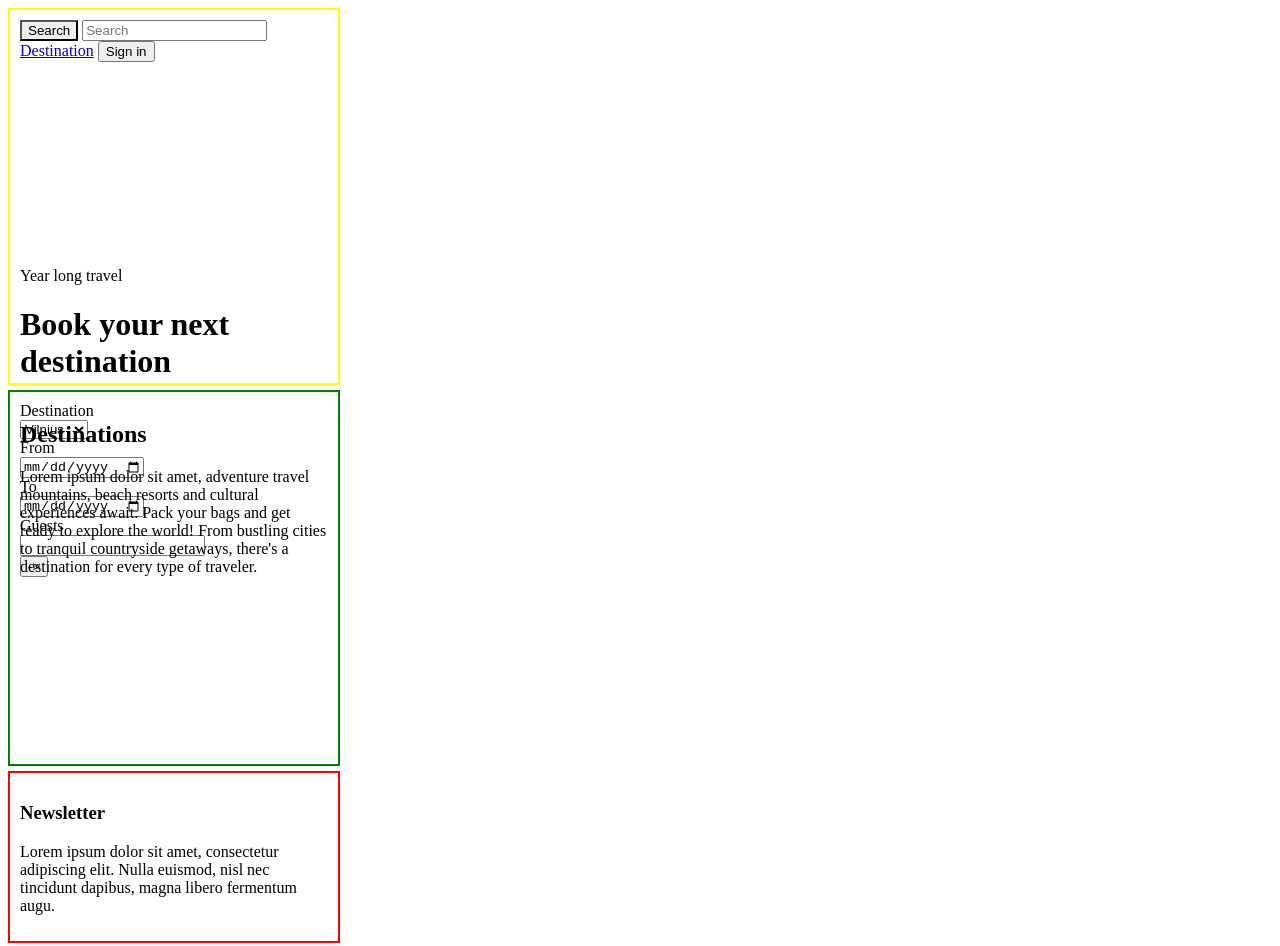
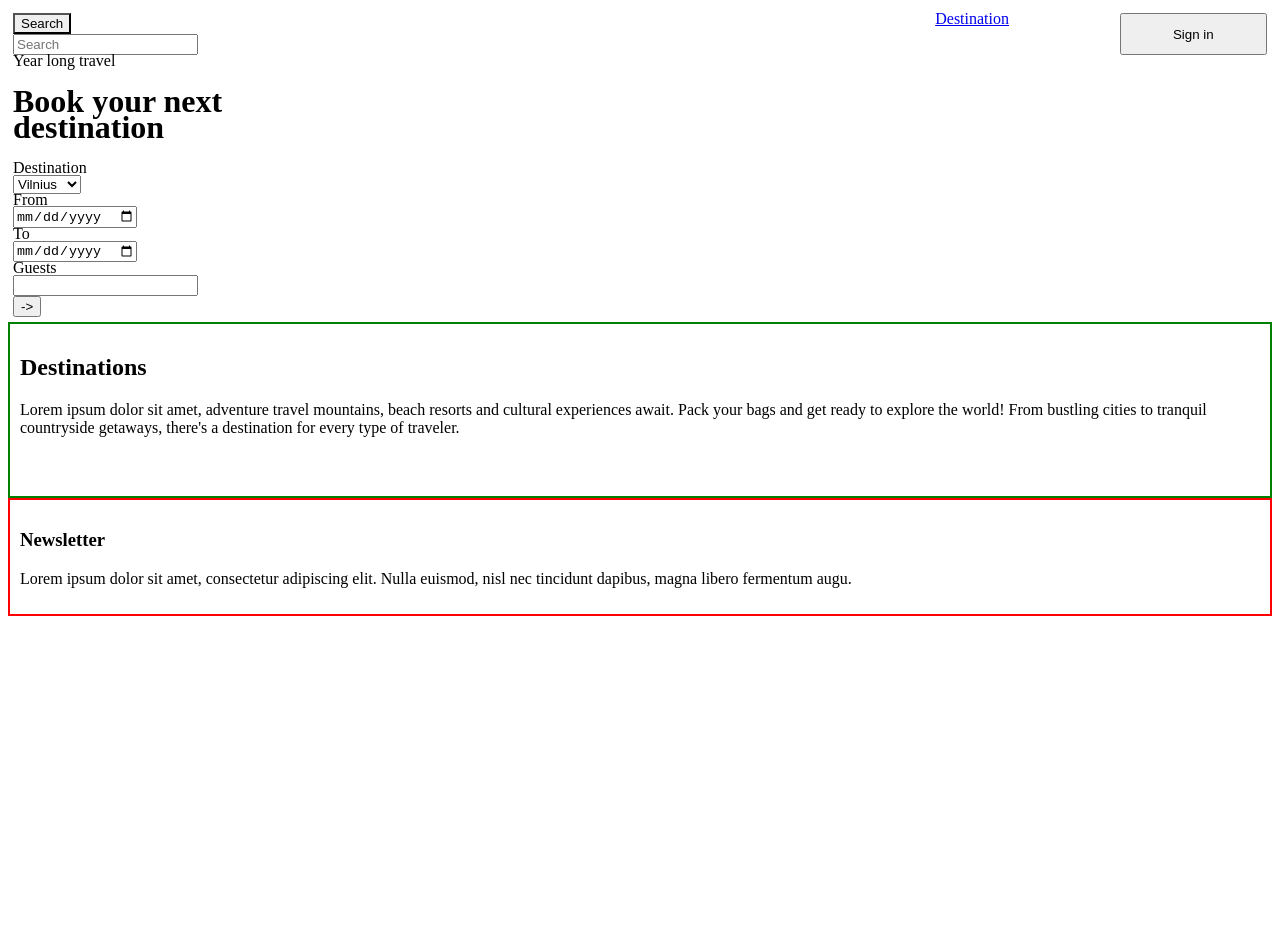
Before and after one commit to vytautasval/Landing-page, a plain HTML site: page main.html in a window 1280 px wide. After the commit the page ends 800 px from the top, so only its background shows below. Drawn offline with Linux system fonts and the light colour scheme.

Commit message:
Second commit

```diff
--- a/main.html
+++ b/main.html
@@ -11,13 +11,13 @@
             <div class="search-bar">
                 <form>
                     <button id="search-button" type="submit">Search</button>
-                    <input type="text" placeholder="Search">
+                    <input id="search-field" type="text" placeholder="Search">
                 </form>
-                <a href="wikipedia.com">Destination</a>
-                <button type="button">Sign in</button>
+                <a id="destination-link" href="wikipedia.com">Destination</a>
+                <button id="sign-in-button" type="button">Sign in</button>
             </div>
             <div class="destination-form">
-                <div>Year long travel</div>
+                Year long travel
                 <h1>Book your next <br>destination</h1>
                 <form>
                     <div id="destination">
--- a/styles.css
+++ b/styles.css
@@ -1,43 +1,48 @@
 .grid-container {
     display: grid;
-    grid-gap: 5px;
-    grid-template-rows: 1fr 1fr 0.25fr;
-    grid-template-columns: 1fr 1fr 1fr 0.5fr 0.25fr;
+    grid-gap: 0px;
+    grid-template-rows: 1fr 0.75fr 0.25fr;
+    grid-template-columns: 1;
     font-size: 16px;
+
 }
+
+
 
 header {
     background: url(images/header.jpg);
+    background-size: cover;
+    background-position: center center;
+    /*justify-items: center;*/
     display: grid;
-    grid-template-rows: 20% 50% 30%;
-    grid-template-columns: 1fr 1fr 1fr 0.5fr 0.25fr;
-    padding: 10px;
-    border: 2px solid yellow;
+    padding: 5px;
     grid-row: 1/2;
-    font-size: 1em;
+    line-height: 0.8;
+    grid-template-areas:
+    "search-bar search-bar search-bar destination-link sign-in-button"
+    "....."
+    "destination-form destination-form destination-form destination-form destination-form"
+}
+.search-bar {
+    display: grid;
+    /*grid-template-areas:
+    "search-button search-field destination-link sign-in-button"*/
+    grid-template-rows: 1;
+    grid-template-columns: 0.1fr 1fr 0.25fr 0.2fr;
 }
 
-.search-bar {
-    grid-area: 1/1/1/-1;
-}
-.destination-form {
-    grid-area: 3/1/3/-1;
-}
-form:first-of-type {
-    grid-area: 1/1/1/3;
-}
 #search-button {
     background-image: url(icons/search-white.svg);
-    grid-area: 1/1/1/2;
+    grid-area: 1/1/1/1;
 }
 #search-field {
-    grid-area: 1/2/1/4;
+    grid-area: 1/2/1/3;
 }
 #destination-link {
-    grid-area: 1/4/1/4;
+    grid-area: 1/3/1/4;
 }
 #sign-in-button {
-    grid-area: 1/5/1/5;
+    grid-area: 1/4/1/5;
 }
 section {
     padding: 10px;
```
